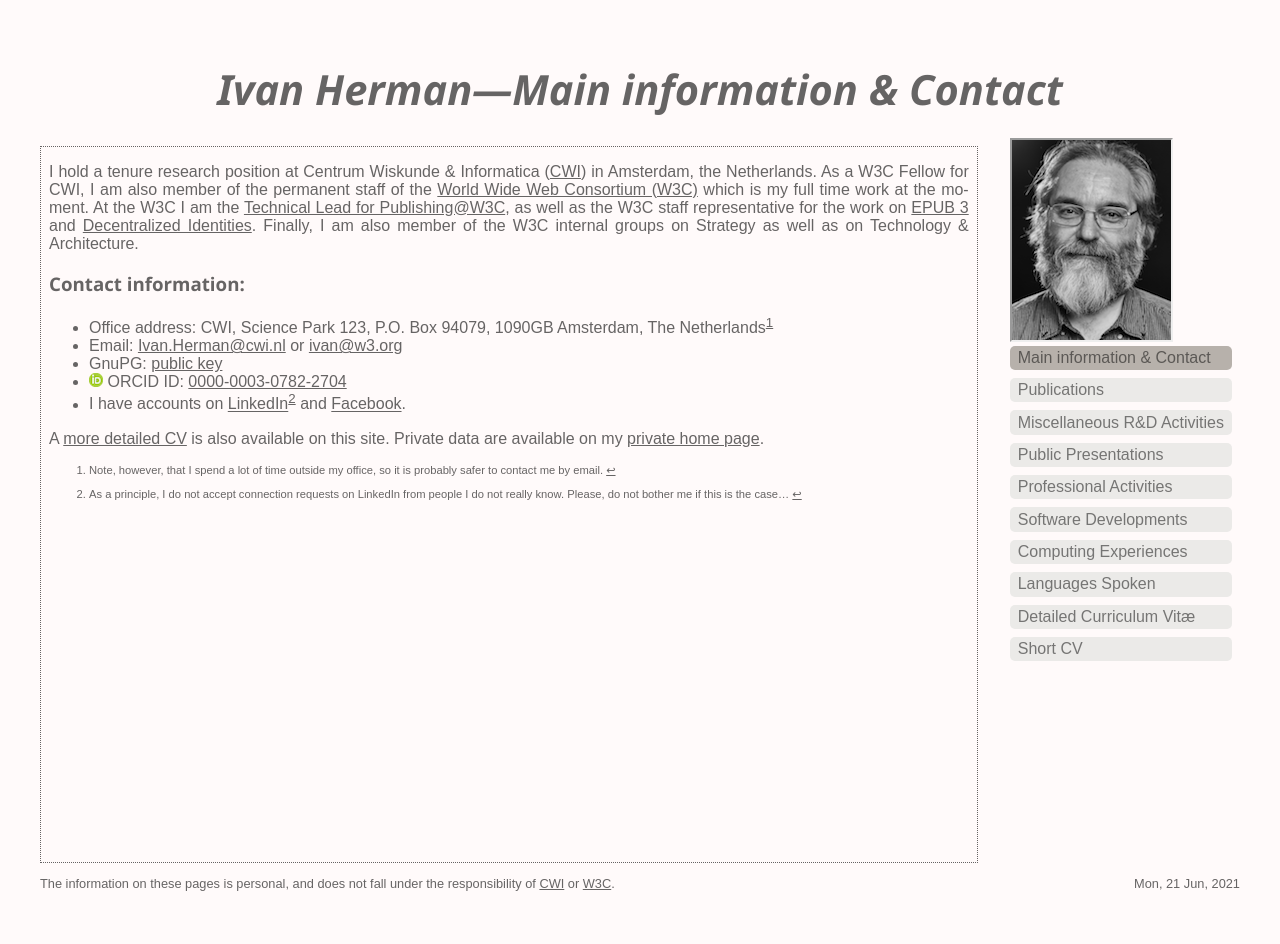
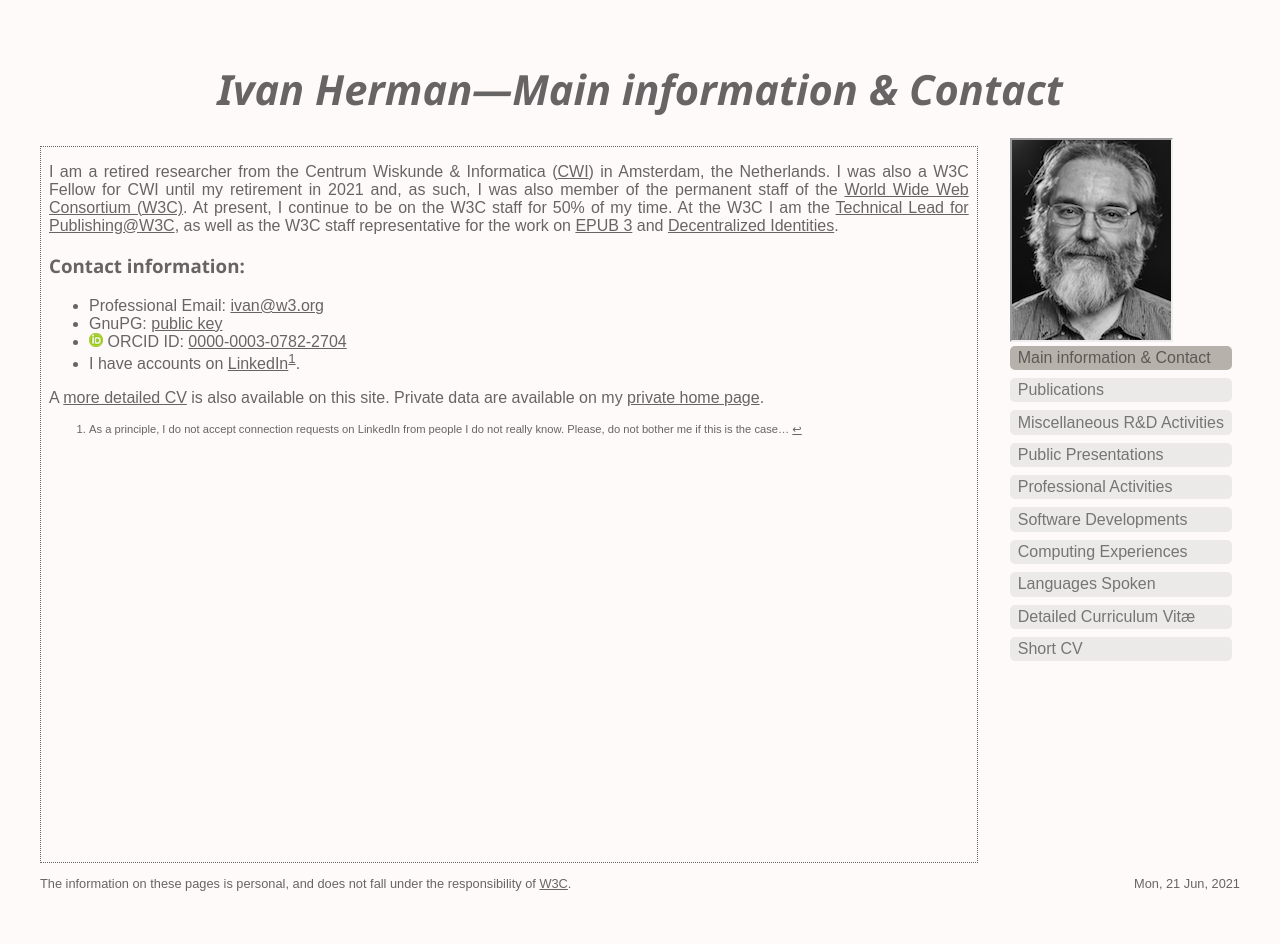
Before and after one commit to iherman/prof_home_page, a Jekyll site: the page built from index.md, in a window 1280 px wide. Built offline with Jekyll 4.4.1, drawn with Linux system fonts in a browser that asks for light colours; some web fonts are replaced.

Commit message:
Removed the CWI references...

```diff
--- a/_includes/footer.html
+++ b/_includes/footer.html
@@ -1,5 +1,5 @@
 <footer>
-    <p class="disclaimer">The information on these pages is personal, and does not fall under the responsibility of <a href="http://www.cwi.nl">CWI</a> or <a href="http://www.w3.org">W3C</a>.</p>
+    <p class="disclaimer">The information on these pages is personal, and does not fall under the responsibility of <a href="http://www.w3.org">W3C</a>.</p>
     <p class="empty"></p>
     <p class="date">{{ site.time | date: "%a, %-d %b, %Y" }}  </p>
 </footer>
--- a/index.md
+++ b/index.md
@@ -4,18 +4,16 @@
 fname: index
 ---
 
- I hold a tenure research position at Centrum Wiskunde & Informatica ([CWI](http://www.cwi.nl)) in Amsterdam, the Netherlands. As a W3C Fellow for CWI, I am also member of the permanent staff of the [World Wide Web Consortium (W3C)](http://www.w3.org) which is my full time work at the moment. At the W3C I am the [Technical Lead for Publishing@W3C](http://www.w3.org/publishing/), as well as the W3C staff representative for the work on [EPUB 3](https://www.w3.org/publishing/groups/epub-wg/) and [Decentralized Identities](https://www.w3.org/2019/did-wg/). Finally, I am also member of the W3C internal groups on Strategy as well as on Technology & Architecture.
+I am a retired researcher from the Centrum Wiskunde & Informatica ([CWI](http://www.cwi.nl)) in Amsterdam, the Netherlands. I was also a W3C Fellow for CWI until my retirement in 2021 and, as such, I was also member of the permanent staff of the [World Wide Web Consortium (W3C)](http://www.w3.org). At present, I continue to be on the W3C staff for 50% of my time. At the W3C I am the [Technical Lead for Publishing@W3C](http://www.w3.org/publishing/), as well as the W3C staff representative for the work on [EPUB 3](https://www.w3.org/publishing/groups/epub-wg/) and [Decentralized Identities](https://www.w3.org/2019/did-wg/).
 
 ### Contact information:
 
-* Office address: CWI, Science Park 123, P.O. Box 94079, 1090GB Amsterdam, The Netherlands[^1]
-* Email: [Ivan.Herman@cwi.nl](mailto:Ivan.Herman@cwi.nl) or [ivan@w3.org](mailto:ivan@w3.org)
+* Professional Email: [ivan@w3.org](mailto:ivan@w3.org)
 * GnuPG: [public key](https://www.ivan-herman.net/pgpkey.txt)
 * ![ORCID Logo](assets/images/orcid_logo.png) ORCID ID: [0000-0003-0782-2704](https://orcid.org/0000-0003-0782-2704)
-* I have accounts on [LinkedIn](https://www.linkedin.com/in/iherman)[^2] and [Facebook](https://www.facebook.com/ivan.herman).
+* I have accounts on [LinkedIn](https://www.linkedin.com/in/iherman)[^1].
 
 A [more detailed CV](curriculum_vitae.html) is also available on this site. Private data are available on my [private home page](http://www.ivan-herman.net).
 
 
-[^1]: Note, however, that I spend a lot of time outside my office, so it is probably safer to contact me by email.
-[^2]: As a principle, I do not accept connection requests on LinkedIn from people I do not really know. Please, do not bother me if this is  the case…
+[^1]: As a principle, I do not accept connection requests on LinkedIn from people I do not really know. Please, do not bother me if this is  the case…
```
Also changed, not shown: curriculum_vitae.md (+5 -5 lines), short_cv.md (+1 -1 lines).
